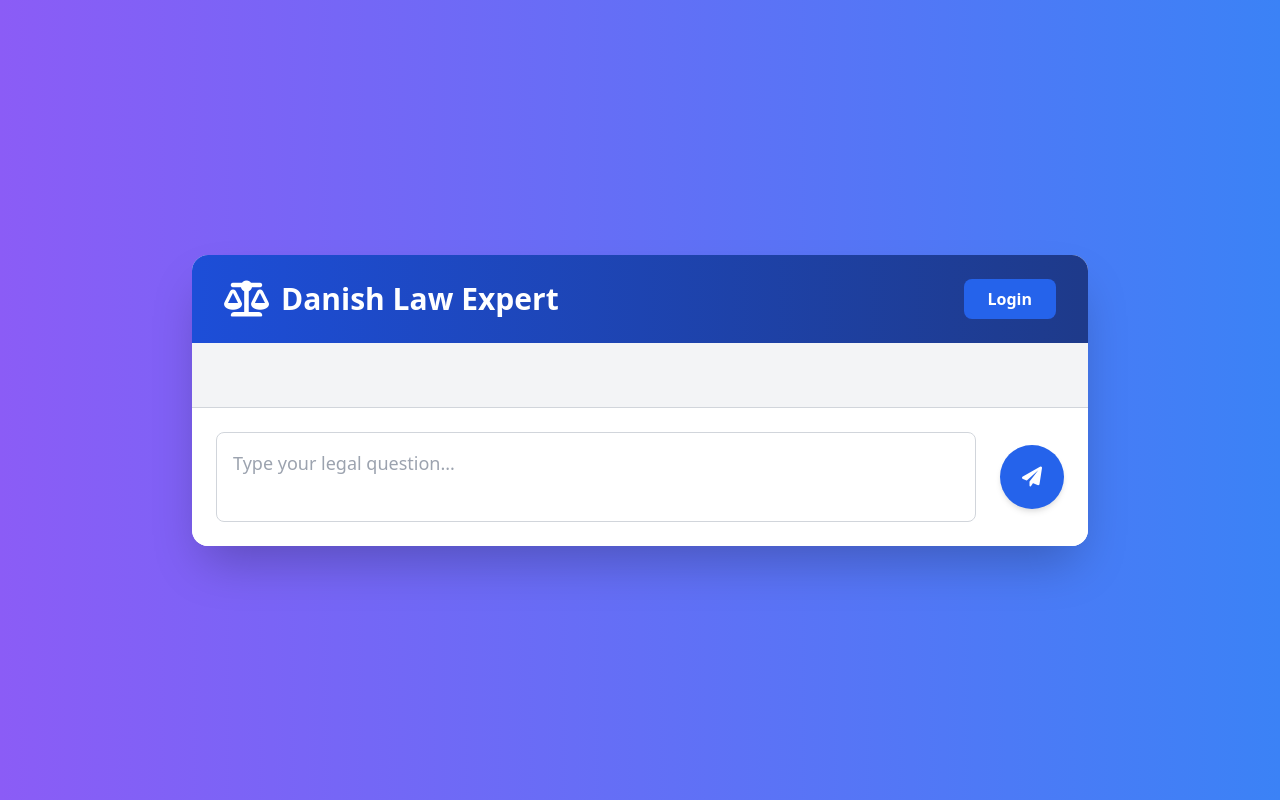
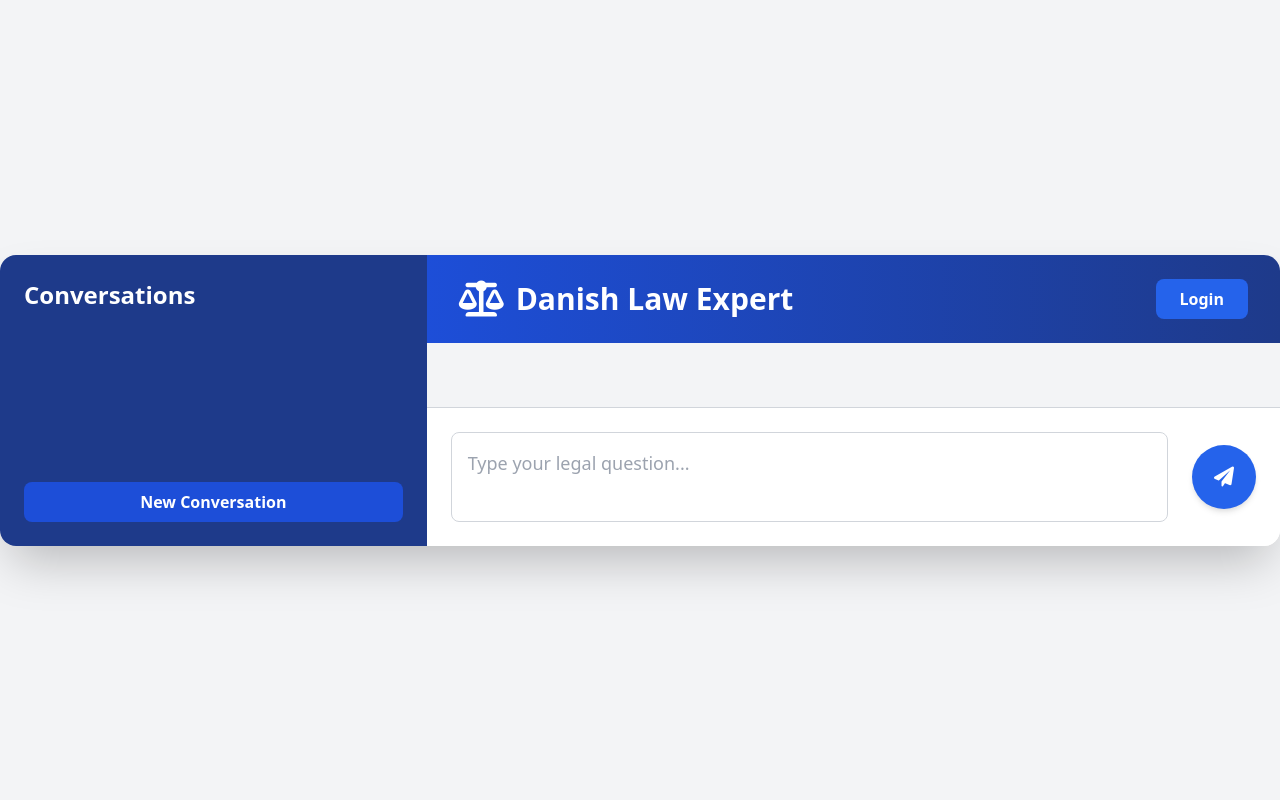
Before and after one commit to sebspetersen/danish-law-gpt, a Flask app: page / in a window 1280 px wide. Run offline with Flask 2, Linux system fonts and the light colour scheme.

Commit message:
Update index.html

```diff
--- a/templates/index.html
+++ b/templates/index.html
@@ -9,8 +9,19 @@
     <link rel="stylesheet" href="https://cdnjs.cloudflare.com/ajax/libs/font-awesome/6.0.0-beta3/css/all.min.css">
 </head>
 
-<body class="bg-gradient-to-r from-purple-500 to-blue-500 flex items-center justify-center min-h-screen">
-    <div class="w-full max-w-4xl h-full max-h-screen bg-white rounded-2xl shadow-2xl flex flex-col overflow-hidden">
+<body class="bg-gray-100 flex items-center justify-center min-h-screen">
+    <div class="w-full max-w-7xl h-full max-h-screen bg-white rounded-2xl shadow-2xl flex overflow-hidden">
+        <!-- Sidebar -->
+        <div class="w-1/3 bg-blue-900 text-white p-6 flex flex-col space-y-6">
+            <h1 class="text-2xl font-bold mb-4">Conversations</h1>
+            <div id="conversation-list" class="flex-1 overflow-y-auto space-y-4">
+                <!-- Conversation threads will be dynamically appended here -->
+            </div>
+            <button class="text-white bg-blue-700 px-4 py-2 rounded-lg hover:bg-blue-800 transition duration-300 font-semibold">New Conversation</button>
+        </div>
+
+        <!-- Main Content -->
+        <div class="flex-1 flex flex-col">
             <!-- Header -->
             <div class="bg-gradient-to-r from-blue-700 to-blue-900 text-white py-6 px-8 flex items-center justify-between">
                 <h1 class="text-3xl font-bold flex items-center">
@@ -19,7 +30,7 @@
                 <button class="text-white bg-blue-600 px-6 py-2 rounded-lg hover:bg-blue-800 transition duration-300 font-semibold">Login</button>
             </div>
 
-        <!-- Chat Box -->
+            <!-- Chat Thread -->
             <div id="chat-box" class="flex-1 p-8 overflow-y-auto space-y-4 bg-gray-100">
                 <!-- Messages will be dynamically appended here -->
             </div>
@@ -30,6 +41,7 @@
                 <button id="send-button" class="ml-6 p-4 bg-blue-600 text-white rounded-full hover:bg-blue-700 transition duration-300 text-xl w-16 h-16 flex items-center justify-center shadow-md">
                     <i class="fas fa-paper-plane"></i>
                 </button>
+            </div>
         </div>
     </div>
 
```
Lines whose indentation alone changed are shown as unchanged.
